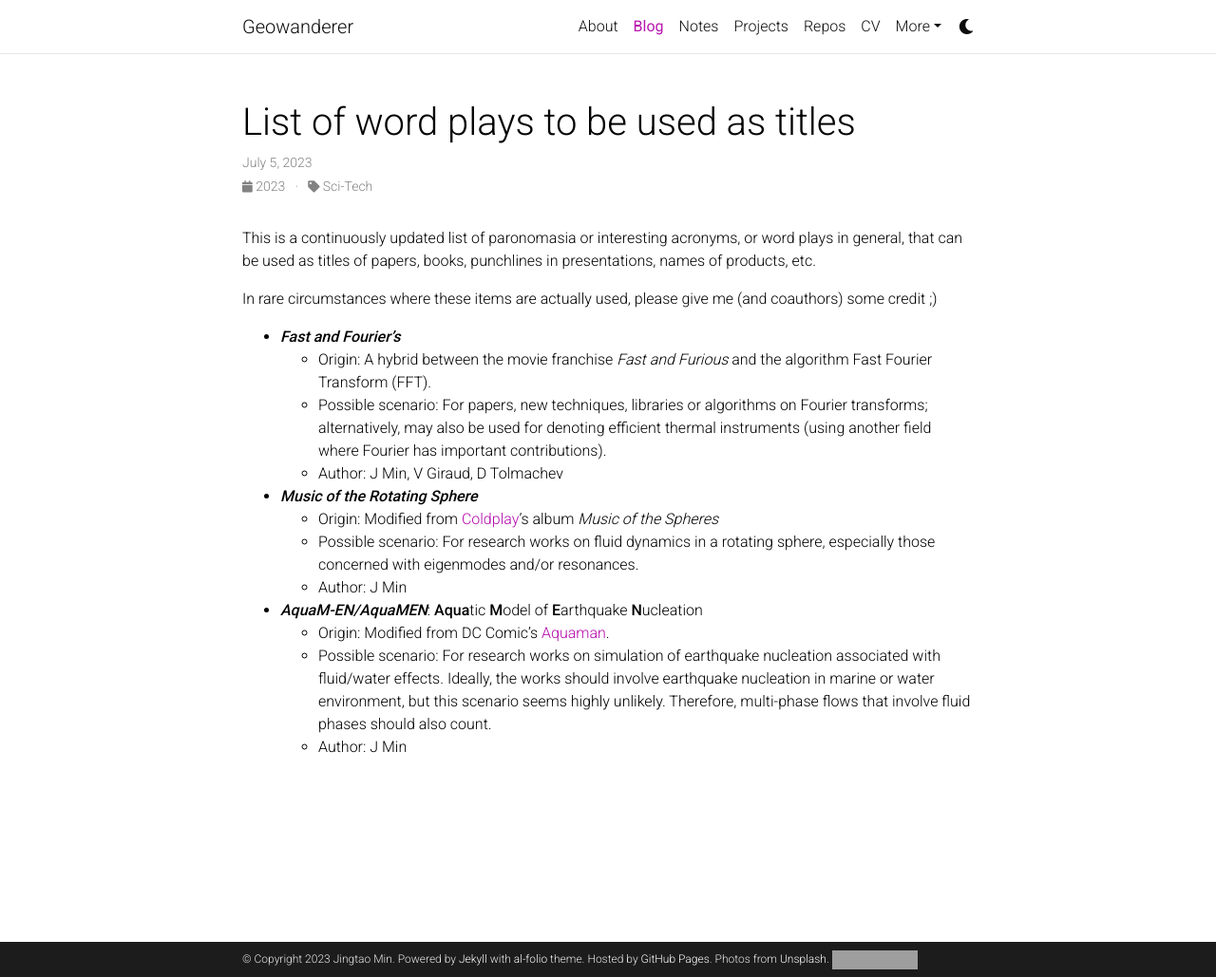
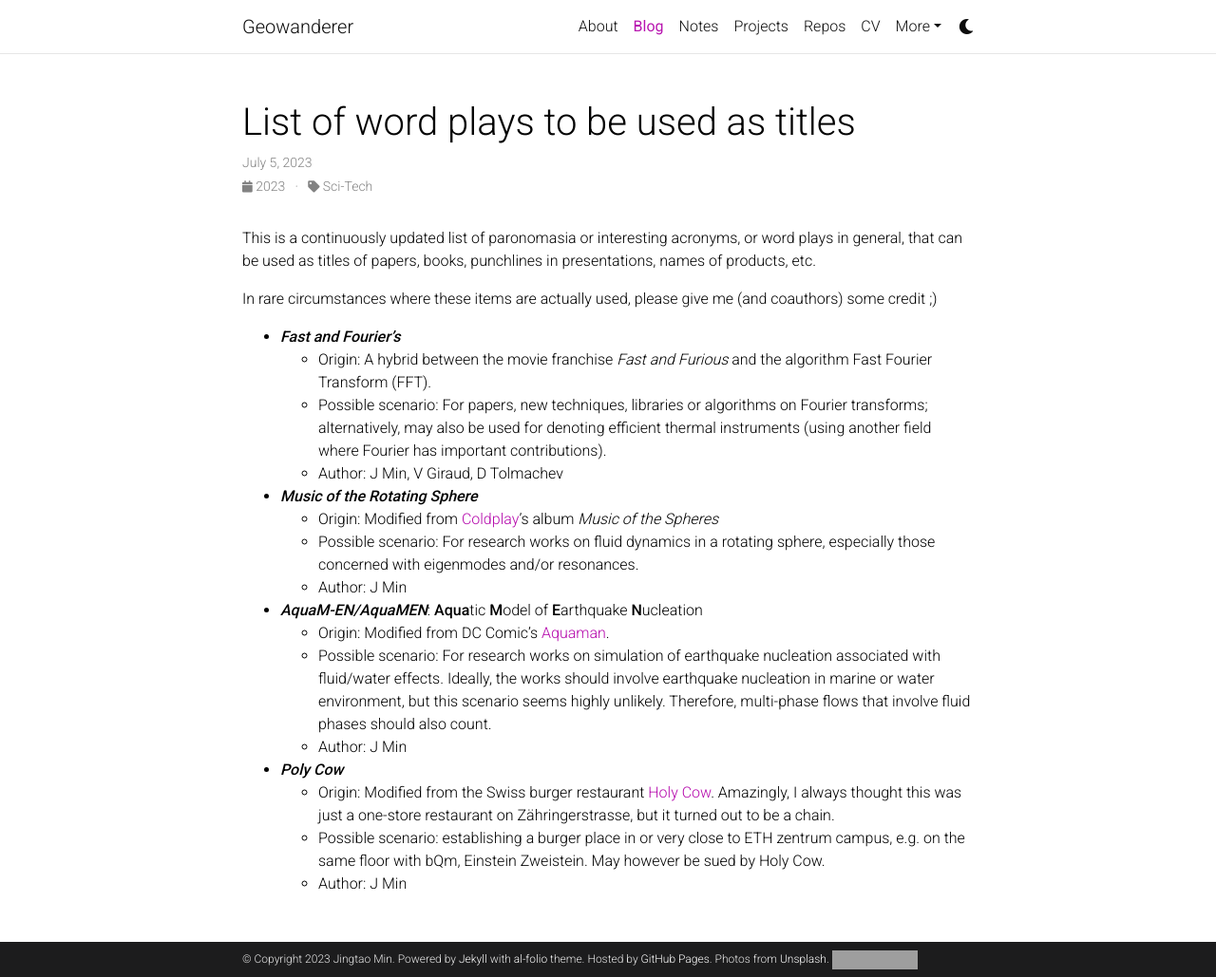
Before and after one commit to GentleMin/gentlemin.github.io, a Jekyll site: the page built from _posts/2023-07-04-title_puns.md, in a window 1280 px wide and 1029 px high. Shown: the whole window at 95% size. Built offline with Jekyll 4.4.1, drawn with Linux system fonts in a browser that asks for light colours; comment, search, counter and statistics services are not loaded; a style sheet for code colours, icons or effects is not loaded; grey boxes are pictures that could not be loaded.

Commit message:
Add Poly Cow

```diff
--- a/_posts/2023-07-04-title_puns.md
+++ b/_posts/2023-07-04-title_puns.md
@@ -23,3 +23,7 @@ In rare circumstances where these items are actually used, please give me (and c
   - Origin: Modified from DC Comic's [Aquaman](https://www.dc.com/characters/aquaman).
   - Possible scenario: For research works on simulation of earthquake nucleation associated with fluid/water effects. Ideally, the works should involve earthquake nucleation in marine or water environment, but this scenario seems highly unlikely. Therefore, multi-phase flows that involve fluid phases should also count.
   - Author: J Min
+- ***Poly Cow***
+  - Origin: Modified from the Swiss burger restaurant [Holy Cow](https://www.holycow.ch/en/). Amazingly, I always thought this was just a one-store restaurant on Zähringerstrasse, but it turned out to be a chain.
+  - Possible scenario: establishing a burger place in or very close to ETH zentrum campus, e.g. on the same floor with bQm, Einstein Zweistein. May however be sued by Holy Cow.
+  - Author: J Min
```
